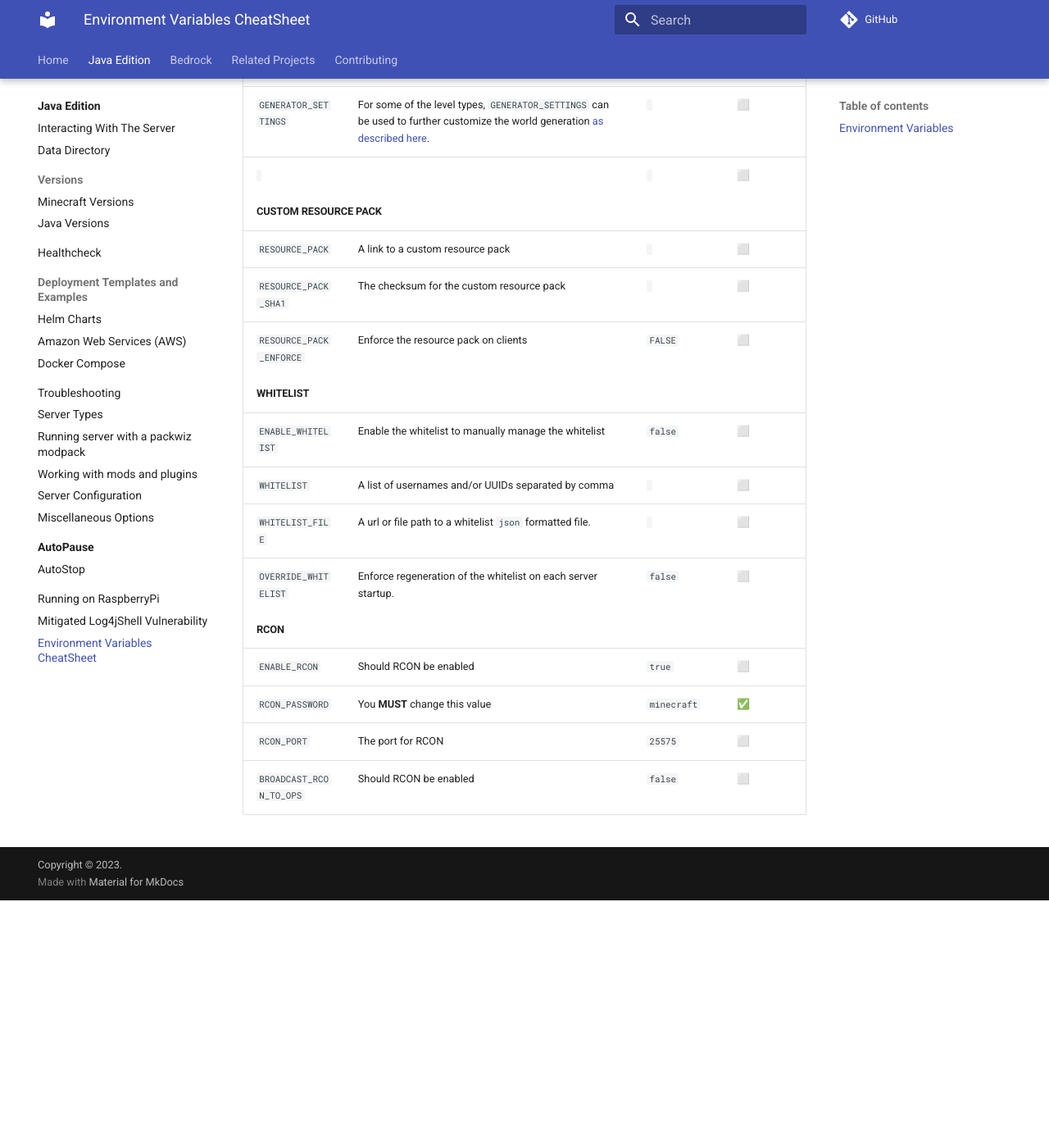
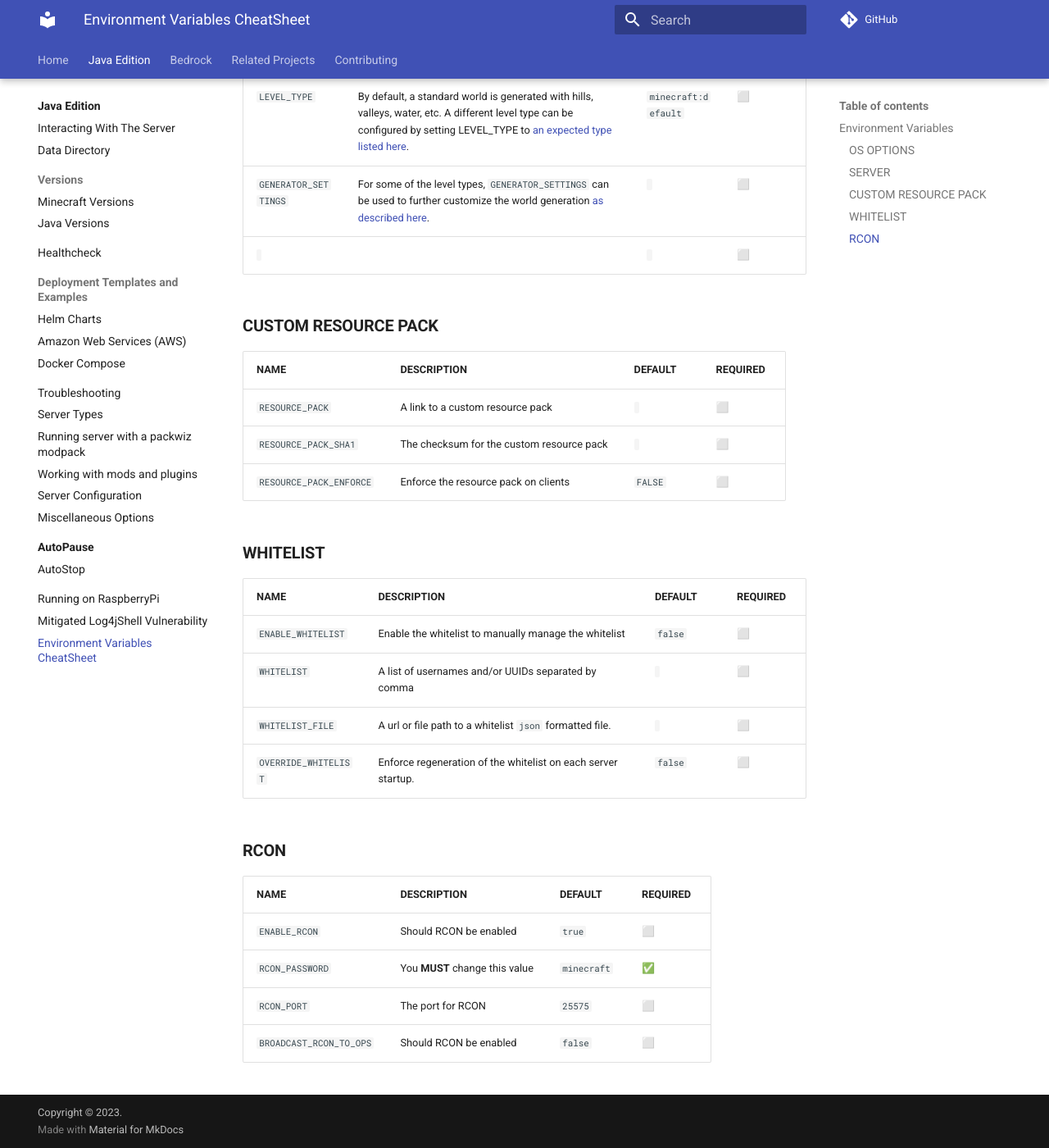
Before and after one commit to camalot/mkdocs-test, an MkDocs documentation site: the page built from docs/java/environment/index.md, in a window 1280 px wide and 1400 px high, scrolled down 2289 px. Shown: the whole window at 82% size. Built offline with MkDocs 1.6.1 and Material for MkDocs 9.7.7, drawn with Linux system fonts in a browser that asks for light colours; comment, search, counter and statistics services are not loaded; before the commit the page ends 3387 px from its top, so only the background shows below that; some of the changed text lies outside the part shown.

Commit message:
table formatting

```diff
--- a/docs/java/environment/index.md
+++ b/docs/java/environment/index.md
@@ -2,6 +2,7 @@
 ## Environment Variables
 
 
+### **OS OPTIONS**
 <table>
     <thead>
         <tr>
@@ -12,9 +13,6 @@
         </tr>
     </thead>
     <tbody>
-        <tr>
-            <th colspan="4"><h4><strong>OS OPTIONS</strong></h4></th>
-        </tr>
         <tr>
             <td><code>UID</code></td>
             <td>The linux user id to run as</td>
@@ -27,9 +25,21 @@
             <td><code>1000</code></td>
             <td>⬜️</td>
         </tr>
+    </tbody>
+</table>
+
+### **SERVER**
+
+<table>
+    <thead>
         <tr>
-            <th colspan="4"><h4><strong>SERVER</strong></h4></th>
+            <th>NAME</th>
+            <th>DESCRIPTION</th>
+            <th>DEFAULT</th>
+            <th>REQUIRED</th>
         </tr>
+    </thead>
+    <tbody>
         <tr>
             <td><code>TYPE</code></td>
             <td>The server <a href="java/server-types/">type</a></td>
@@ -205,9 +215,21 @@
             <td><code></code></td>
             <td>⬜️</td>
         </tr>
+    </tbody>
+</table>
+
+### **CUSTOM RESOURCE PACK**
+
+<table>
+    <thead>
         <tr>
-            <th colspan="4"><h4><strong>CUSTOM RESOURCE PACK</strong></h4></th>
+            <th>NAME</th>
+            <th>DESCRIPTION</th>
+            <th>DEFAULT</th>
+            <th>REQUIRED</th>
         </tr>
+    </thead>
+    <tbody>
         <tr>
             <td><code>RESOURCE_PACK</code></td>
             <td>A link to a custom resource pack</td>
@@ -226,9 +248,21 @@
             <td><code>FALSE</code></td>
             <td>⬜️</td>
         </tr>
+    </tbody>
+</table>
+
+### **WHITELIST**
+
+<table>
+    <thead>
         <tr>
-            <th colspan="4"><h4><strong>WHITELIST</strong></h4></th>
+            <th>NAME</th>
+            <th>DESCRIPTION</th>
+            <th>DEFAULT</th>
+            <th>REQUIRED</th>
         </tr>
+    </thead>
+    <tbody>
         <tr>
             <td><code>ENABLE_WHITELIST</code></td>
             <td>Enable the whitelist to manually manage the whitelist</td>
@@ -253,9 +287,21 @@
             <td><code>false</code></td>
             <td>⬜️</td>
         </tr>
+    </tbody>
+</table>
+
+### **RCON**
+
+<table>
+    <thead>
         <tr>
-            <th colspan="4"><h4><strong>RCON</strong></h4></th>
+            <th>NAME</th>
+            <th>DESCRIPTION</th>
+            <th>DEFAULT</th>
+            <th>REQUIRED</th>
         </tr>
+    </thead>
+    <tbody>
         <tr>
             <td><code>ENABLE_RCON</code></td>
             <td>Should RCON be enabled</td>
```
